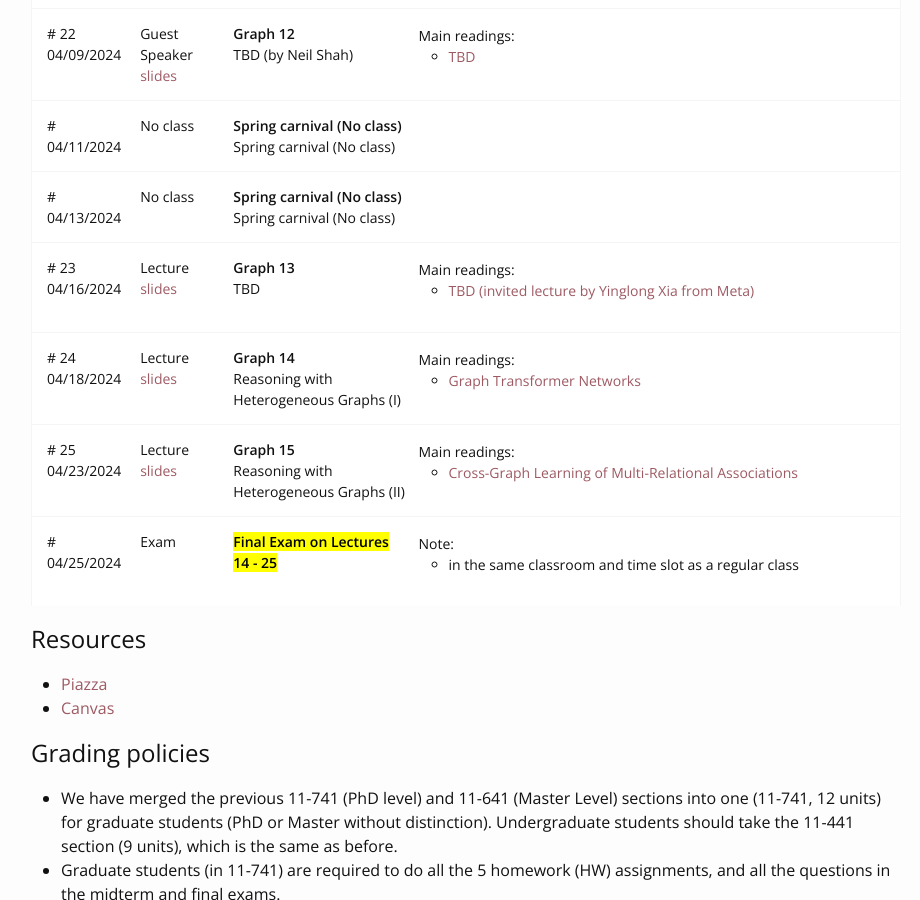
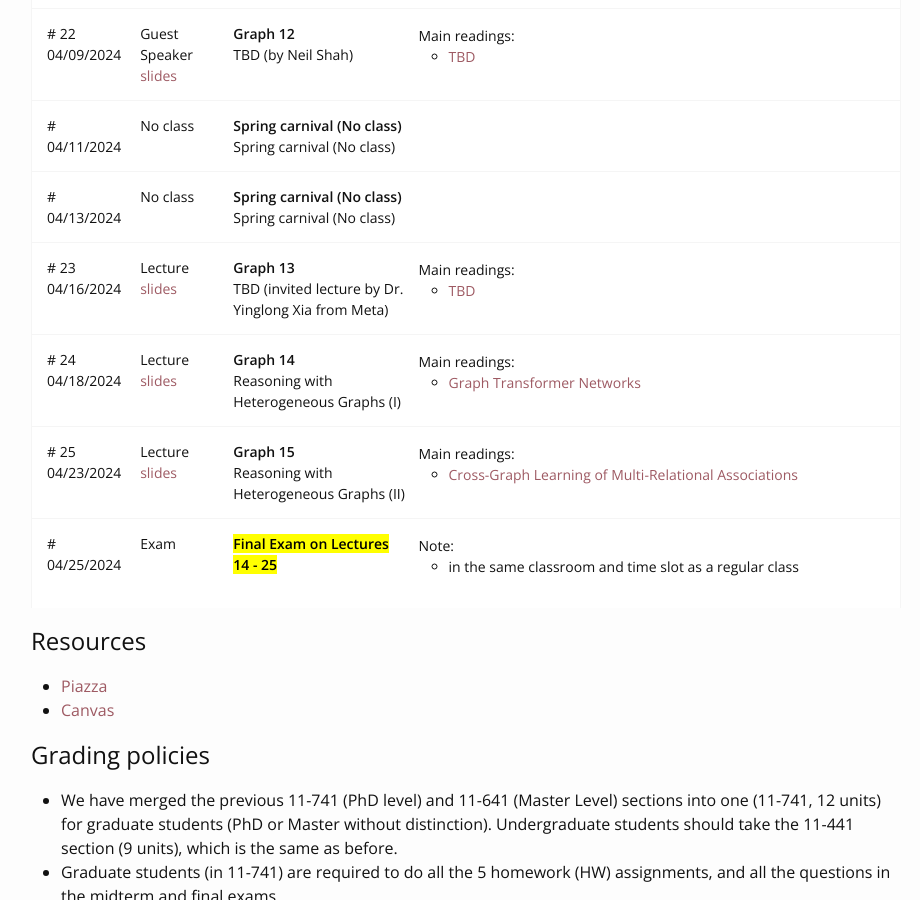
Before and after one commit to cmu-ml4graph/s2024, a Jekyll site: the page built from index.md, in a window 1280 px wide and 900 px high, scrolled down 4734 px. Shown: the whole window, without its empty margins (174-1094 px from the left). Built offline with Jekyll 4.4.1, drawn with Linux system fonts in a browser that asks for light colours; nearby versions of some CDN libraries; part of the change alters nothing that is shown.

```diff
--- a/_data/schedule.yml
+++ b/_data/schedule.yml
@@ -322,7 +322,7 @@ schedule:
     date: 2024-04-13T15:30
 
   - number: 23
-    title: "TBD"
+    title: "TBD (invited lecture by Dr. Yinglong Xia from Meta)"
     theme: Graph 13
     kind: Lecture
     date: 2024-04-16T12:30
@@ -331,7 +331,7 @@ schedule:
         name: slides
     main:
       - url: https://arxiv.org
-        title: "TBD (invited lecture by Yinglong Xia from Meta)"
+        title: "TBD"
 
   - number: 24
     title: "Reasoning with Heterogeneous Graphs (I)"
```
